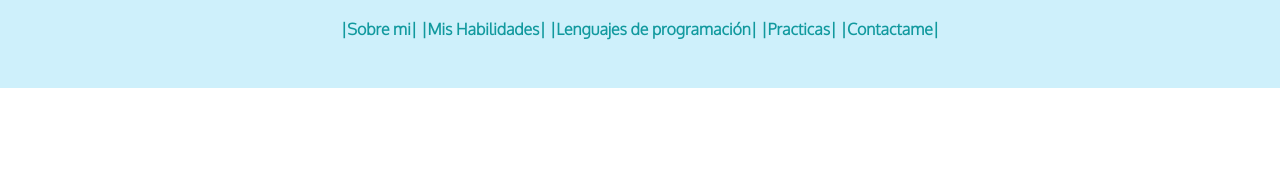
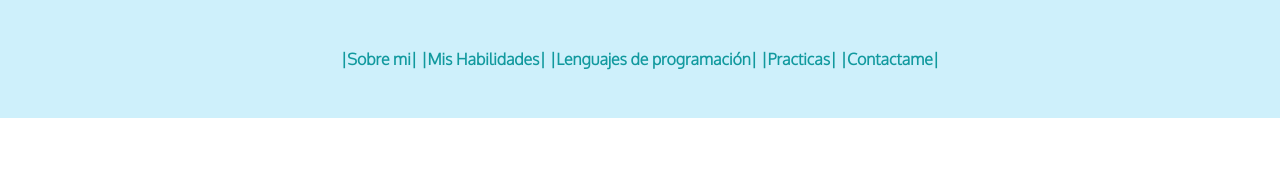
Before and after one commit to SDLS03/portafolio-web, a plain HTML site: page index.html in a window 1280 px wide. Shown: the top 171 px of the page. Drawn offline with Linux system fonts and the light colour scheme; a web font is replaced by a local one.

Commit message:
Update styles.css

```diff
--- a/css/styles.css
+++ b/css/styles.css
@@ -42,7 +42,7 @@ a:visited{
 
 .barra{
   background-color: #CEF0FB;
-  padding: 0 0 30px;
+  padding: 30px 0 30px;
 }
 .contenedor-alto{
   background-color: #EAF6F6;
```
